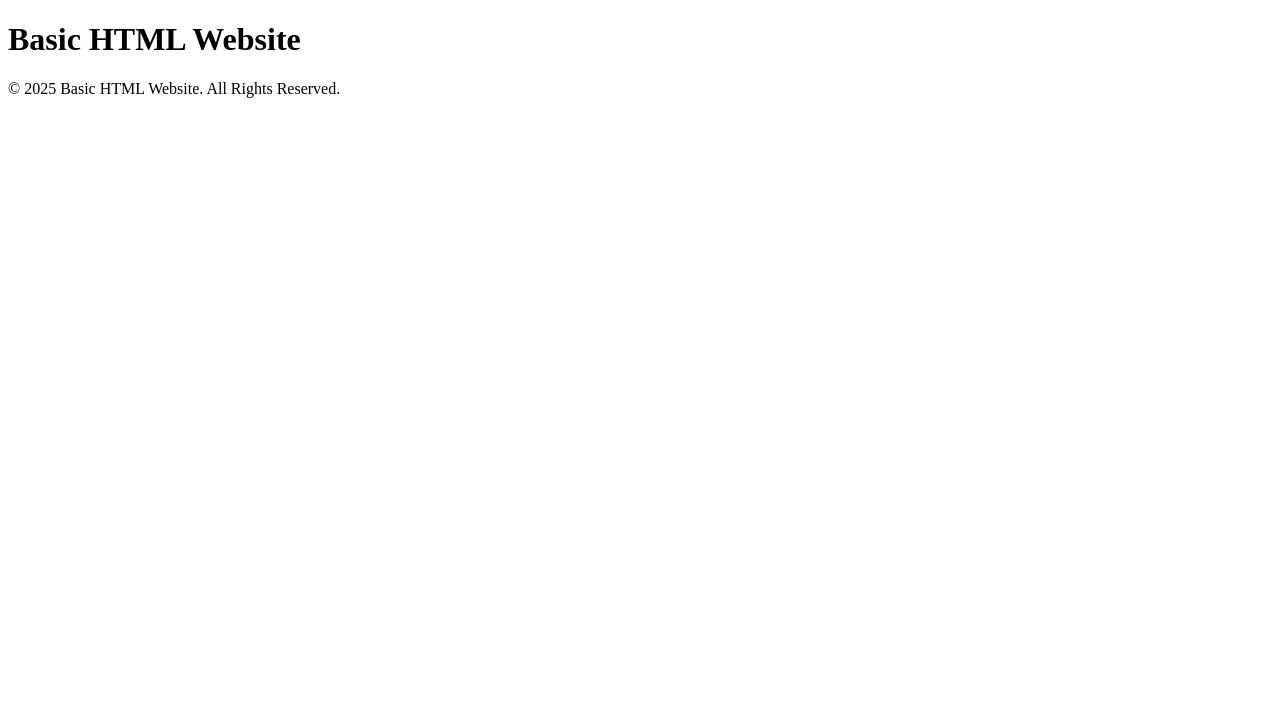
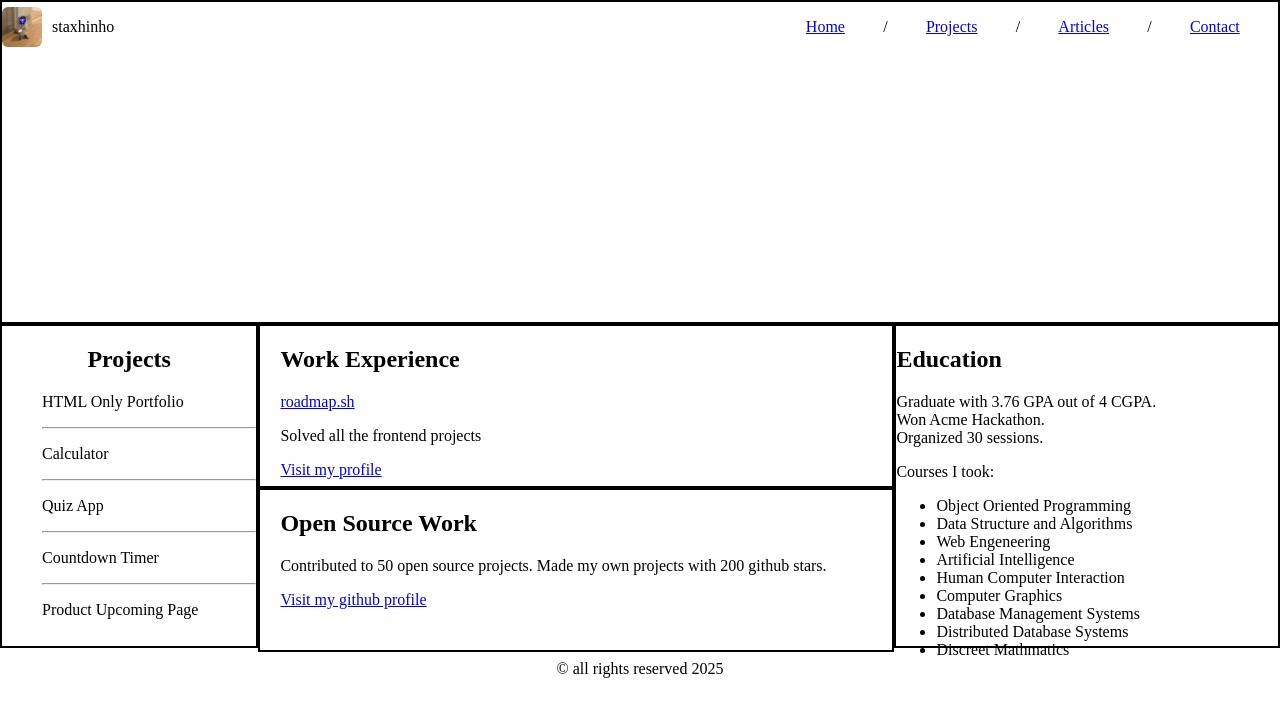
Before and after one commit to staxhinho/Roadmap.sh-projects, a plain HTML site: page Frontend Projects/02 - Basic HTML Website/index.html in a window 1280 px wide. Drawn offline with Linux system fonts and the light colour scheme.

Commit message:
New: Basic HTML Website index

```diff
--- a/Frontend Projects/02 - Basic HTML Website/index.html
+++ b/Frontend Projects/02 - Basic HTML Website/index.html
@@ -3,14 +3,75 @@
 <head>
     <meta charset="UTF-8">
     <meta name="viewport" content="width=device-width, initial-scale=1.0">
+    <link rel="stylesheet" href="style.css">
     <title>Basic HTML Website</title>
 </head>
 <body>
     <header>
-        <h1>Basic HTML Website</h1>
+        <div class="logo">
+            <img src="Katyo.jpg" alt="Logo">
+            <p>staxhinho</p>
+        </div>
+        <nav>
+            <a href="index.html"><p>Home</p></a>
+            <p>/</p>
+            <a href="projects.html"><p>Projects</p></a>
+            <p>/</p>
+            <a href="articles.html"><p>Articles</p></a>
+            <p>/</p>
+            <a href="contact.html"><p>Contact</p></a>
     </header>
+    <main>
+        <aside>
+            <h1>Projects</h1>
+            <ul>
+                <li><p>HTML Only Portfolio</p></li>
+                <hr>
+                <li><p>Calculator</p></li>
+                <hr>
+                <li><p>Quiz App</p></li>
+                <hr>
+                <li><p>Countdown Timer</p></li>
+                <hr>
+                <li><p>Product Upcoming Page</p></li>
+            </ul>
+        </aside>
+        <div class="center">
+            <article>
+                <h1>Work Experience</h1>
+                <a href="roadmap.sh"><p>roadmap.sh</p></a>
+                <p>Solved all the frontend projects</p>
+                <a href="https://roadmap.sh/u/staxhinho"><p>Visit my profile</p></a>
+            </article>
+            <article>
+                <h1>Open Source Work</h1>
+                <p>Contributed to 50 open source projects. Made my own projects with 200 github stars.</p>
+                <a href="https://github.com/staxhinho"><p>Visit my github profile</p></a>
+            </article>
+        </div>
+        <article class="education">
+            <h1>Education</h1>
+            <p>
+                Graduate with 3.76 GPA out of 4 CGPA. <br>
+                Won Acme Hackathon. <br>
+                Organized 30 sessions.
+            </p>
+            <p>Courses I took:</p>
+            <ul>
+                <li>Object Oriented Programming</li>
+                <li>Data Structure and Algorithms</li>
+                <li>Web Engeneering</li>
+                <li>Artificial Intelligence</li>
+                <li>Human Computer Interaction</li>
+                <li>Computer Graphics</li>
+                <li>Database Management Systems</li>
+                <li>Distributed Database Systems</li>
+                <li>Discreet Mathmatics</li>
+            </ul>
+        </article>
+    </main>
     <footer>
-        <p>&copy; 2025 Basic HTML Website. All Rights Reserved.</p>
+        <p>&copy; all rights reserved 2025</p>
     </footer>
 </body>
 </html>
--- /dev/null
+++ b/Frontend Projects/02 - Basic HTML Website/style.css
@@ -0,0 +1,75 @@
+body {
+    margin: 0px;
+}
+
+header {
+    display: flex;
+    justify-content: space-between;
+    align-items: start;
+    height: 40vh;
+    border: 2px solid;
+}
+
+img {
+    width: 40px;
+    height: 40px;
+    border-radius: 15%;
+}
+
+nav {
+    display: flex;
+    justify-content: space-evenly;
+    width: 40%;
+    align-items: center;
+}
+
+.logo {
+    display: flex;
+    gap: 10px;
+    align-items: center;
+}
+
+aside {
+    border: 2px solid;
+}
+
+article {
+    border: 2px solid;
+}
+
+main {
+    display: flex;
+    height: 40vh;
+}
+
+aside {
+    width: 20%;
+    height: 40vh;
+}
+
+aside h1 {
+    text-align: center;
+}
+
+aside ul {
+    list-style-type: none
+}
+
+.center{
+    width: 50%;
+    height: 100%;
+}
+
+.education {
+    width: 30%;
+    height: 40vh;
+}
+
+.center article {
+    height: 20vh;
+    padding-left: 20px;
+}
+
+footer {
+    text-align: center;
+}
```
Also changed, not shown: Frontend Projects/02 - Basic HTML Website/Katyo.jpg (added), Frontend Projects/02 - Basic HTML Website/articles.html (added), Frontend Projects/02 - Basic HTML Website/contact.html (added), Frontend Projects/02 - Basic HTML Website/projects.html (added), 2 other files.
